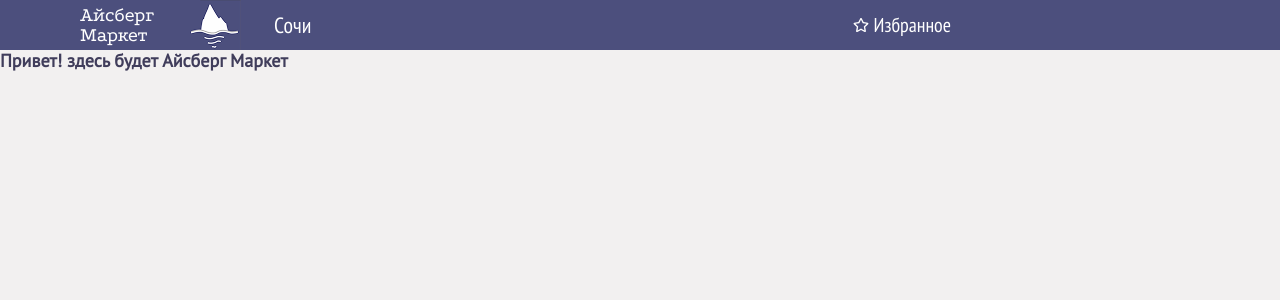
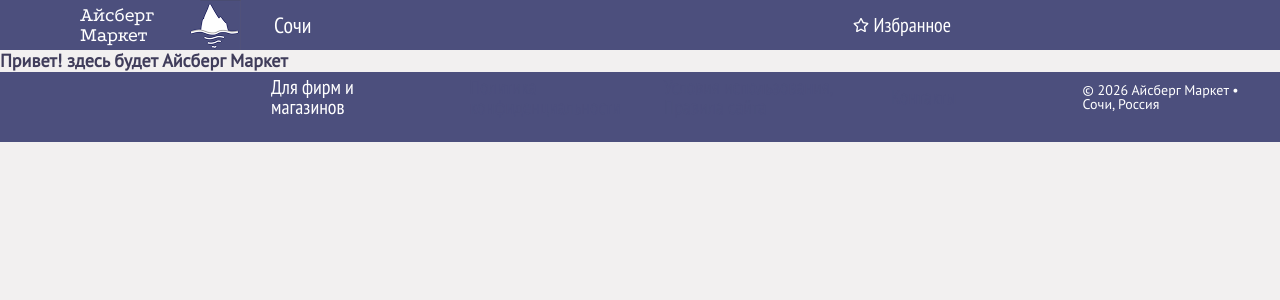
Before and after one commit to GalinaBagram1987/icebergMarket, a Next.js app: page / in a window 1280 px wide. Shown: the top 300 px of the page. Built offline with nearby package versions, Linux system fonts and the light colour scheme.

Commit message:
start add footer

```diff
--- a/src/app/layout.tsx
+++ b/src/app/layout.tsx
@@ -1,7 +1,8 @@
 // Корневой лайаут (html, body) — ЖИВЕТ ТУТ
 import type { Metadata } from 'next';
 import Script from 'next/script';
-import { Header } from '@/widgets/Header/ui/Header';
+import { Header } from '@/widgets/Header';
+import { Footer } from '@/widgets/Footer';
 import { AppProviders } from './providers';
 import { NextIntlClientProvider } from 'next-intl';
 import { getMessages, getTranslations } from 'next-intl/server';
@@ -31,7 +32,7 @@ const RootLayout = async ({ children }: { children: React.ReactNode }) => {
           <AppProviders>
             <Header />
             {children}
-            {/* <Footer /> */}
+            <Footer />
           </AppProviders>
         </NextIntlClientProvider>
       </body>
--- a/src/shared/lib/i18n/ru.json
+++ b/src/shared/lib/i18n/ru.json
@@ -4,6 +4,13 @@
       "companyName": "Айсберг\nМаркет",
       "city": "Сочи",
       "favorites": "Избранное"
+    },
+    "footer": {
+      "forBusiness": "Для фирм и магазинов",
+      "privacyPolitic": "Политика конфиденциальности",
+      "siteRules": "Условия использования,\nПравила сайта",
+      "contacts": "Контакты",
+      "copywriting": "\u00A9 2026 Айсберг Маркет \u2022 Сочи, Россия"
     }
   }
 }
--- /dev/null
+++ b/src/widgets/Footer/index.ts
@@ -0,0 +1,3 @@
+import { Footer } from './ui/Footer';
+
+export { Footer };
--- /dev/null
+++ b/src/widgets/Footer/ui/Footer.module.css
@@ -0,0 +1,49 @@
+.footer {
+  width: 100%;
+  height: 70px;
+  background-color: var(--bg-secondary);
+}
+
+.container {
+  width: 100%;
+  height: 50px;
+  display: flex;
+  align-items: center;
+  margin: 0 auto;
+  padding-left: 271px;
+  padding-right: 20px;
+}
+
+.firstItem {
+  margin-right: 78px;
+  text-decoration: none;
+}
+
+.groupItem {
+  display: flex;
+  justify-content: space-between;
+  align-items: center;
+  gap: 43px;
+  margin-right: 126px;
+  text-decoration: none;
+}
+
+.firstItem:hover,
+.groupItem:hover {
+  text-decoration: underline;
+  color: var(--text-white);
+}
+
+.textBase {
+  font-family: var(--font-header-footer);
+  color: var(--text-white);
+  font-weight: 400;
+  font-size: 20px;
+}
+
+.textCopyrate {
+  font-family: var(--font-main);
+  color: var(--text-white);
+  font-weight: 400;
+  font-size: 14px;
+}
--- /dev/null
+++ b/src/widgets/Footer/ui/Footer.tsx
@@ -0,0 +1,25 @@
+import Link from 'next/link';
+import { getTranslations } from 'next-intl/server';
+import styles from './Footer.module.css';
+import { cn } from '@/shared/lib/classNames';
+
+export const Footer = async () => {
+  const t = await getTranslations('icebergMarket');
+
+  return (
+    <footer className={styles.footer}>
+      <div className={styles.container}>
+        <Link href="#" className={cn(styles.firstItem, styles.textBase)}>
+          {t('footer.forBusiness')}
+        </Link>
+
+        <div className={cn(styles.groupItem, styles.textBase)}>
+          <Link href="#">{t('footer.privacyPolitic')}</Link>
+          <Link href="#">{t('footer.siteRules')}</Link>
+          <Link href="#">{t('footer.contacts')}</Link>
+        </div>
+        <p className={styles.textCopyrate}>{t('footer.copywriting')}</p>
+      </div>
+    </footer>
+  );
+};
--- a/src/widgets/Header/index.ts
+++ b/src/widgets/Header/index.ts
@@ -0,0 +1,3 @@
+import { Header } from './ui/Header';
+
+export { Header };
--- a/src/widgets/Header/ui/Header.module.css
+++ b/src/widgets/Header/ui/Header.module.css
@@ -40,6 +40,11 @@
   align-items: center;
 }
 
+/*.rightGroup:hover {
+  background-color: var(--accent-light);
+}
+  */
+
 .text {
   font-family: var(--font-header-footer);
   font-weight: 400;
```
